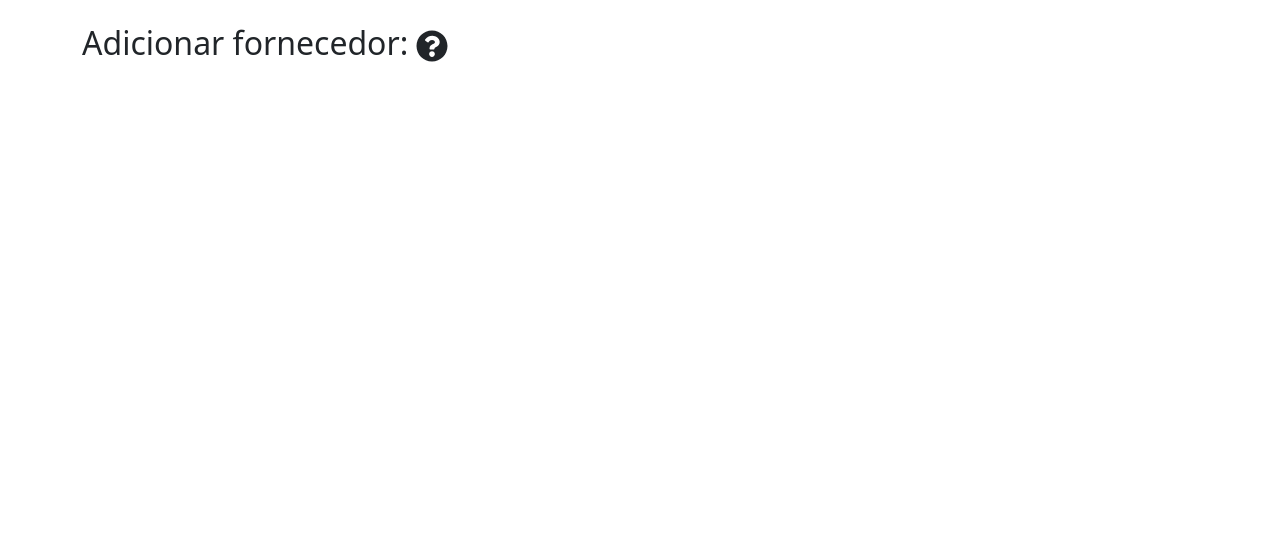
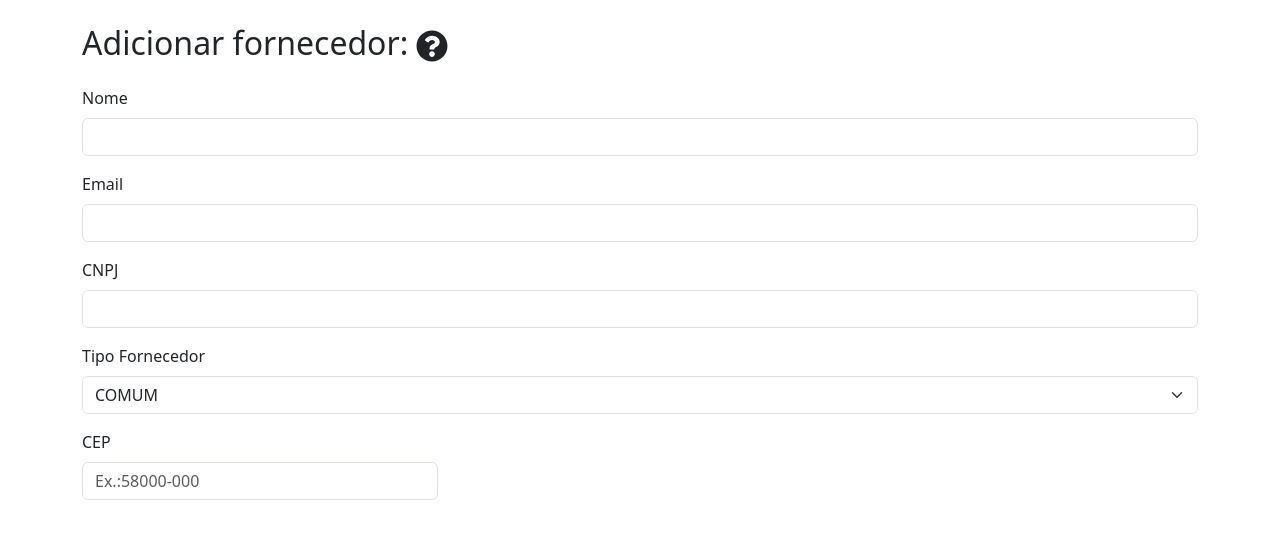
Before and after one commit to ingridhfreitas/meusistema-frontend, a React (Vite) app: page / in a window 1280 px wide. Shown: the top 538 px of the page. Built offline with nearby package versions, Linux system fonts and the light colour scheme; the HTML template or start-up script is replaced by a standard one.

Commit message:
feat: criar formulário de cadastro de fornecedor com busca automática de endereço via CEP

```diff
--- a/src/pages/Fornecedor/FornecedorForm.jsx
+++ b/src/pages/Fornecedor/FornecedorForm.jsx
@@ -1,8 +1,62 @@
-import React from "react";
-import { Container, Form, OverlayTrigger, Tooltip } from "react-bootstrap";
+import React, { useEffect } from "react";
+import {
+  Container,
+  Form,
+  OverlayTrigger,
+  Tooltip,
+  Row,
+  Col,
+} from "react-bootstrap";
 import { FaQuestionCircle } from "react-icons/fa";
+import { useState } from "react";
+import axios from "axios";
 
 const FornecedorForm = () => {
+  const [fornecedor, setFornecedor] = useState({
+    nome: "",
+    email: "",
+    cnpj: "",
+    tipoFornecedor: "COMUM",
+    endereco: {
+      cep: "",
+      logradouro: "",
+      numero: "",
+      complemento: "",
+      bairro: "",
+      cidade: "",
+      estado: "",
+      pais: "Brasil",
+    },
+  });
+
+  const handleEndereco = (campo, valor) => {
+    setFornecedor((prev) => ({
+      ...prev,
+      endereco: { ...prev, [campo]: valor },
+    }));
+  };
+
+  const handleCepChange = (e) => {
+    handleCepChange("cep", e.target.value);
+  };
+
+  useEffect(() => {
+    const cep = fornecedor.endereco.cep.replace(/\D/g, "");
+    if (cep.length === 8) {
+      axios
+        .get(`https://viacep.com.br/ws/${cep}/json/`)
+        .then((response) => {
+          handleEndereco("logradouro", response.data.logradouro);
+          handleEndereco("bairro", response.data.bairro);
+          handleEndereco("cidade", response.data.cidade);
+          handleEndereco("estado", response.data.estado);
+        })
+        .catch((error) =>
+          console.error(`Houve um erro ao buscar o endereço no viacep: `, error)
+        );
+    }
+  }, [fornecedor.endereco.cep]);
+
   return (
     <Container className="mt-4">
       <h2 className="mb-4 d-flex align-itens-center">
@@ -16,11 +70,78 @@ const FornecedorForm = () => {
             <FaQuestionCircle></FaQuestionCircle>
           </span>
         </OverlayTrigger>
-
       </h2>
 
       <Form>
+        {/*Campo Nome*/}
+        <Form.Group className="mb-3">
+          <Form.Label>Nome</Form.Label>
+          <Form.Control
+            type="text"
+            required
+            value={fornecedor.nome}
+            onChange={(e) =>
+              setFornecedor({ ...fornecedor, nome: e.target.value })
+            }
+          />
+        </Form.Group>
 
+        {/*Campo E-mail]*/}
+        <Form.Group className="mb-3">
+          <Form.Label>Email</Form.Label>
+          <Form.Control
+            type="email"
+            required
+            value={fornecedor.email}
+            onChange={(e) =>
+              setFornecedor({ ...fornecedor, email: e.target.value })
+            }
+          />
+        </Form.Group>
+
+        {/*Campo CNPJ*/}
+        <Form.Group className="mb-3">
+          <Form.Label>CNPJ</Form.Label>
+          <Form.Control
+            type="text"
+            required
+            value={fornecedor.cnpj}
+            onChange={(e) =>
+              setFornecedor({ ...fornecedor, cnpj: e.target.value })
+            }
+          />
+        </Form.Group>
+
+        {/*Campo select para tipo de fornecedor*/}
+        <Form.Group className="mb-3">
+          <Form.Label>Tipo Fornecedor</Form.Label>
+          <Form.Select
+            value={fornecedor.tipoFornecedor}
+            onChange={(e) =>
+              setFornecedor({ ...fornecedor, tipoFornecedor: e.target.value })
+            }
+          >
+            <option value="COMUM">COMUM</option>
+            <option value="PREMIUM">PREMIUM</option>
+          </Form.Select>
+        </Form.Group>
+
+        {/*Campos de endereço*/}
+        <Row>
+          <Col md={4}>
+            <Form.Group className="mb-3">
+              <Form.Label>CEP</Form.Label>
+              <Form.Control
+                type="text"
+                placeholder="Ex.:58000-000"
+                value={fornecedor.endereco.cep}
+                onChange={handleCepChange}
+                autoComplete="off"
+                required
+              />
+            </Form.Group>
+          </Col>
+        </Row>
       </Form>
     </Container>
   );
```
